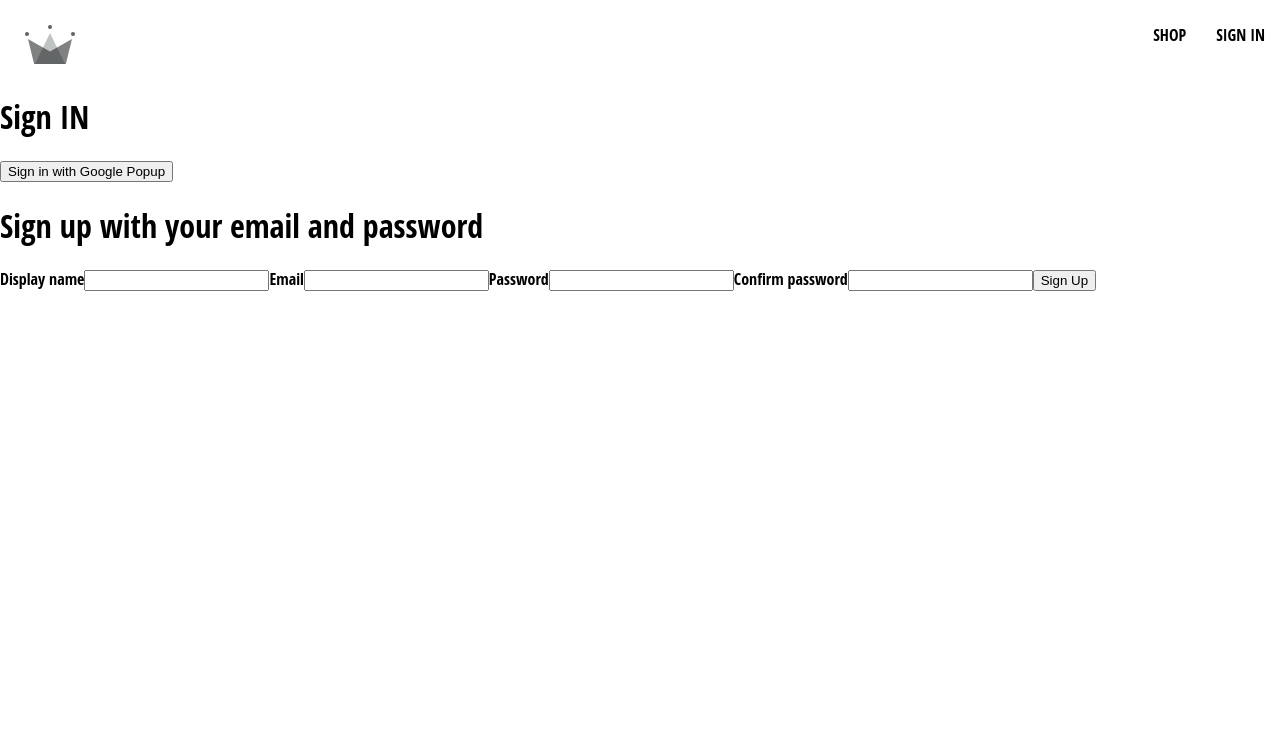
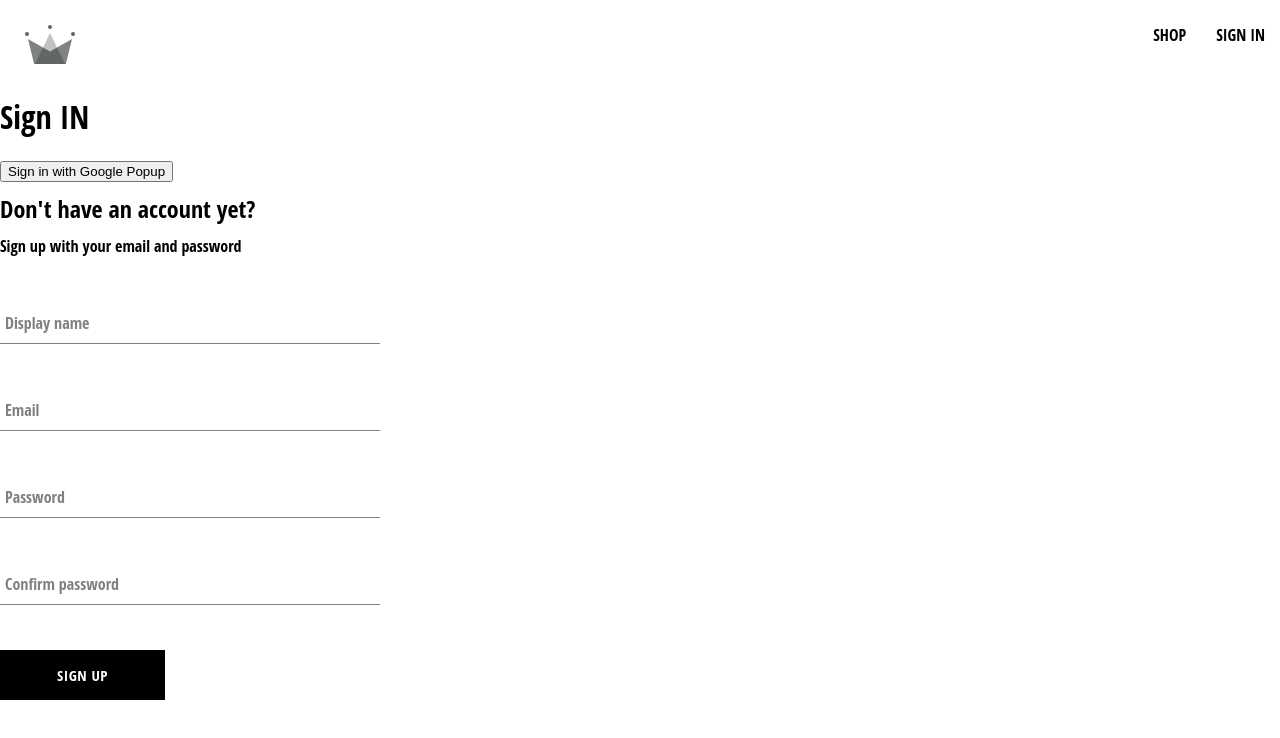
Before and after one commit to marcosklabunde/clothing-ecommerce-test-2, a React (Create React App) app: page /sign-in in a window 1280 px wide. Shown: the top 738 px of the page. Built offline with nearby package versions, Linux system fonts and the light colour scheme.

Commit message:
Created sign-up component, form-input component and button component

```diff
--- /dev/null
+++ b/src/components/button/button.component.jsx
@@ -0,0 +1,16 @@
+import './button.styles.scss';
+
+const BUTTON_TYPES_CLASSES = {
+    google: 'google-sign-in',
+    inverted: 'inverted'
+}
+
+const Button = ({ children, buttonType, ...otherProps }) => {
+    return (
+        <button className={`button-container ${BUTTON_TYPES_CLASSES[buttonType]}`} {...otherProps}>
+            {children}
+        </button>
+    )
+}
+
+export default Button;
--- /dev/null
+++ b/src/components/button/button.styles.scss
@@ -0,0 +1,46 @@
+.button-container {
+  min-width: 165px;
+  width: auto;
+  height: 50px;
+  letter-spacing: 0.5px;
+  line-height: 50px;
+  padding: 0 35px 0 35px;
+  font-size: 15px;
+  background-color: black;
+  color: white;
+  text-transform: uppercase;
+  font-family: 'Open Sans Condensed';
+  font-weight: bolder;
+  border: none;
+  cursor: pointer;
+  display: flex;
+  justify-content: center;
+
+  &:hover {
+    background-color: white;
+    color: black;
+    border: 1px solid black;
+  }
+
+  &.google-sign-in {
+    background-color: #4285f4;
+    color: white;
+
+    &:hover {
+      background-color: #357ae8;
+      border: none;
+    }
+  }
+
+  &.inverted {
+    background-color: white;
+    color: black;
+    border: 1px solid black;
+
+    &:hover {
+      background-color: black;
+      color: white;
+      border: none;
+    }
+  }
+}
--- /dev/null
+++ b/src/components/form-input/form-input.component.jsx
@@ -0,0 +1,14 @@
+import './form-input.styles.scss';
+
+const FormInput = ({ label, ...otherProps }) => {
+    return (
+        <div className="group">
+            <input className="form-input" {...otherProps}/>
+            {label && (
+                <label className={`${otherProps.value.length ? 'shrink' : ''} form-input-label`}>{label}</label>
+            )}
+        </div>
+    );
+};
+
+export default FormInput;
--- /dev/null
+++ b/src/components/form-input/form-input.styles.scss
@@ -0,0 +1,54 @@
+$sub-color: grey;
+$main-color: black;
+
+@mixin shrinkLabel {
+  top: -14px;
+  font-size: 12px;
+  color: $main-color;
+}
+
+.group {
+  position: relative;
+  margin: 45px 0;
+
+  .form-input {
+    background: none;
+    background-color: white;
+    color: $sub-color;
+    font-size: 18px;
+    padding: 10px 10px 10px 5px;
+    display: block;
+    width: 100%;
+    border: none;
+    border-radius: 0;
+    border-bottom: 1px solid $sub-color;
+    margin: 25px 0;
+
+    &:focus {
+      outline: none;
+    }
+
+    &:focus ~ .form-input-label {
+      @include shrinkLabel();
+    }
+  }
+
+  input[type='password'] {
+    letter-spacing: 0.3em;
+  }
+
+  .form-input-label {
+    color: $sub-color;
+    font-size: 16px;
+    font-weight: normal;
+    position: absolute;
+    pointer-events: none;
+    left: 5px;
+    top: 10px;
+    transition: 300ms ease all;
+
+    &.shrink {
+      @include shrinkLabel();
+    }
+  }
+}
--- a/src/components/sign-up-form/sign-up-form.component.jsx
+++ b/src/components/sign-up-form/sign-up-form.component.jsx
@@ -1,4 +1,8 @@
 import { useState } from "react";
+import { createAuthUserWithEmail, createUserDocumentFromAuth } from "../../utils/firebase/firebase.utils";
+import FormInput from "../form-input/form-input.component";
+import './sign-up-form.styles.scss';
+import Button from "../button/button.component";
 
 const defaultFormFields = {
     displayName: '',
@@ -11,47 +15,74 @@
     const [formFields, setFormFields] = useState(defaultFormFields);
     const { displayName, email, password, confirmPassword } = formFields;
 
+    const resetFormFields = () => {
+        setFormFields(defaultFormFields);
+    }
+
+    const handleSubmit = async (event) => {
+        event.preventDefault();
+
+        if (password != confirmPassword) {
+            alert("Passwords don't match!");
+            return;
+        }
+
+        try {
+            const { user } = await createAuthUserWithEmail(email, password);
+            await createUserDocumentFromAuth(user, { displayName });
+            resetFormFields();
+        } catch (ex) {
+            if (ex.code == 'auth/email-already-in-use') {
+                alert('Cannot create user, email already in use!');
+            } else {
+                console.error('Error on creating email user.', ex);
+            }
+        }
+    }
+
     const handleChange = (event) => {
         const { name, value } = event.target;
         setFormFields({ ...formFields, [name]: value});
     };
 
     return (
-        <div>
-            <h1>Sign up with your email and password</h1>
-            <form onSubmit={() => {}}>
-                <label>Display name</label>
-                <input
+        <div className="sign-up-container">
+            <h2>Don't have an account yet?</h2>
+            <label>Sign up with your email and password</label>
+            <form onSubmit={handleSubmit}>
+                <FormInput
+                    label="Display name"
                     type="text"
-                    required onChange={handleChange}
+                    required
+                    onChange={handleChange}
                     name="displayName"
                     value={displayName}/>
 
-                <label>Email</label>
-                <input
+                <FormInput
+                    label="Email"
                     type="email"
                     required
                     onChange={handleChange}
                     name="email"
                     value={email}/>
 
-                <label>Password</label>
-                <input
+                <FormInput
+                    label="Password"
                     type="password"
                     required
                     onChange={handleChange}
                     name="password"
                     value={password}/>
 
-                <label>Confirm password</label>
-                <input
+                <FormInput
+                    label="Confirm password"
                     type="password"
                     required
                     onChange={handleChange}
                     name="confirmPassword"
                     value={confirmPassword}/>
 
-                <button type="submit">Sign Up</button>
+                <Button type="submit">Sign Up</Button>
             </form>
         </div>
     );
--- /dev/null
+++ b/src/components/sign-up-form/sign-up-form.styles.scss
@@ -0,0 +1,9 @@
+.sign-up-container {
+    display: flex;
+    flex-direction: column;
+    width: 380px;
+
+    h2 {
+        margin: 10px 0;
+    }
+}
--- a/src/utils/firebase/firebase.utils.js
+++ b/src/utils/firebase/firebase.utils.js
@@ -1,5 +1,5 @@
 import {initializeApp} from 'firebase/app';
-import {getAuth, signInWithPopup, GoogleAuthProvider} from 'firebase/auth';
+import {getAuth, signInWithPopup, GoogleAuthProvider, createUserWithEmailAndPassword} from 'firebase/auth';
 import {getFirestore, doc, getDoc, setDoc} from 'firebase/firestore';
 
 const firebaseConfig = {
@@ -22,7 +22,12 @@
 
 export const db = getFirestore();
 
-export const createUserDocumentFromAuth = async (userAuth) => {
+const additionalInformation = {};
+
+export const createUserDocumentFromAuth = async (userAuth, additionalInformation) => {
+    if (!userAuth)
+        return;
+
     const userDocRef = doc(db, 'users', userAuth.uid);
     const userSnapshot = await getDoc(userDocRef);
 
@@ -34,7 +39,8 @@
             await setDoc(userDocRef, {
                 displayName,
                 email,
-                createdAt
+                createdAt,
+                ...additionalInformation
             });
         } catch (ex) {
             console.error('Error creating user.', ex.message);
@@ -43,3 +49,8 @@
 
     return userDocRef;
 };
+
+export const createAuthUserWithEmail = async (email, password) => {
+    if (email && password)
+        return createUserWithEmailAndPassword(auth, email, password);
+}
```
